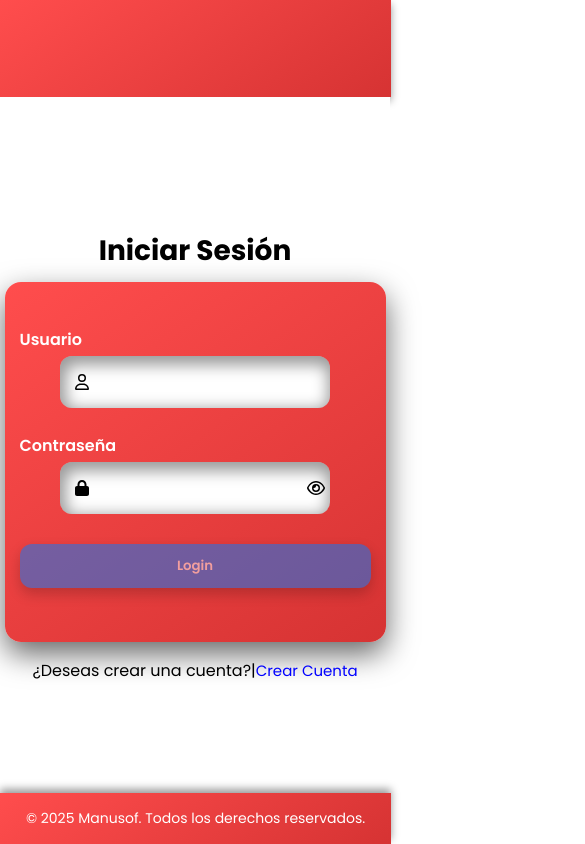
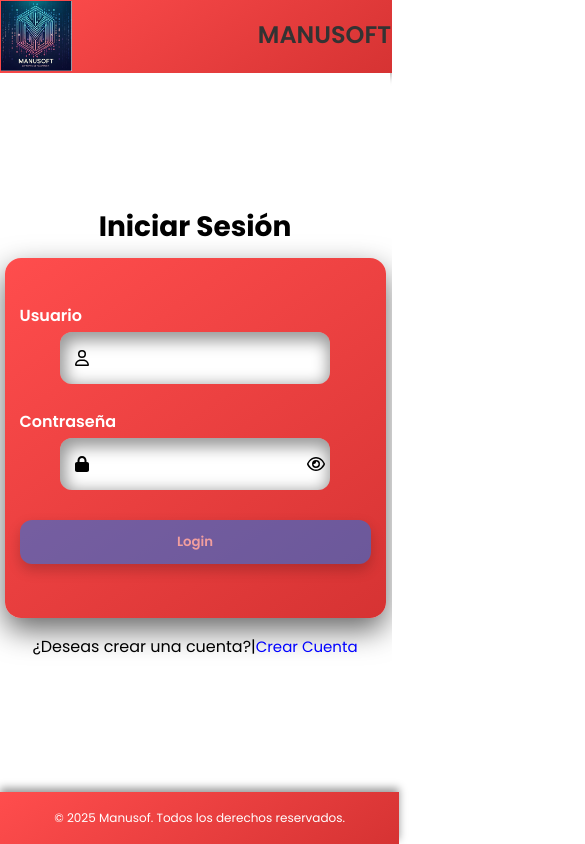
Before and after one commit to Moncace1983/manusoft, a React (Vite) app in the folder frontend/: page / in a window 390 px wide. Shown: the top 844 px of the page, 585 px wide, since content can reach past the window. Built offline with nearby package versions, Linux system fonts and the light colour scheme; no server answers.

Commit message:
Corrige registro de entrada con entradas_detalle

```diff
--- a/frontend/src/components/styles/Footer.module.css
+++ b/frontend/src/components/styles/Footer.module.css
@@ -11,3 +11,11 @@
     bottom: 0;
     left: 0;
 }
+
+@media screen and (max-width: 768px) {
+    .footer {
+        font-size: 12px;
+        padding: 5px;
+    }
+
+}
--- a/frontend/src/components/styles/Header.module.css
+++ b/frontend/src/components/styles/Header.module.css
@@ -1,5 +1,5 @@
 .header {
-    width: 99.8%;
+    width: 100%;
     display: flex;
     justify-content: space-between;
     padding: 1px;
@@ -20,3 +20,16 @@
     height: 95px;
     margin-left: 600px;
 }
+
+@media screen and (max-width: 768px) {
+    .header_title {
+        margin-right: 0;
+        font-size: 24px;
+    }
+
+    .logo {
+        height: 70px;
+        margin-left: 0;
+    }
+
+}
--- a/frontend/src/pages/Productos/salida.module.css
+++ b/frontend/src/pages/Productos/salida.module.css
@@ -1,6 +1,6 @@
 .salidaContainer {
     max-width: 800px;
-    margin: auto;
+    /*margin: auto;*/
     margin-left: 120px;
     padding: 20px;
   }
--- a/frontend/src/pages/Register/index.jsx
+++ b/frontend/src/pages/Register/index.jsx
@@ -78,7 +78,7 @@ const Register = () => {
     try {
       console.log("Enviando datos", objData);
 
-      const response = await fetch("${API_URL}/api/users/register", {
+      const response = await fetch(`${API_URL}/api/users/register`, {
         method: "POST",
         headers: {
           "Content-Type": "application/json",
```
Also changed, not shown: frontend/src/components/styles/SidebarMenu.module.css (line endings or trailing spaces).
